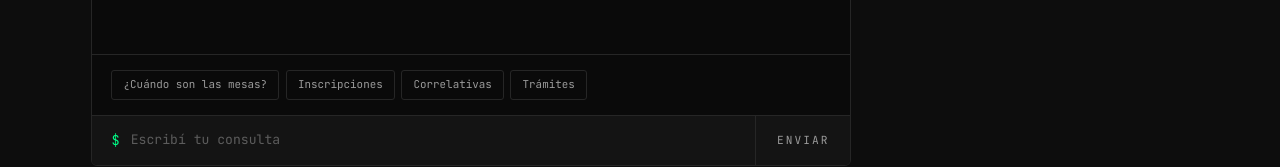
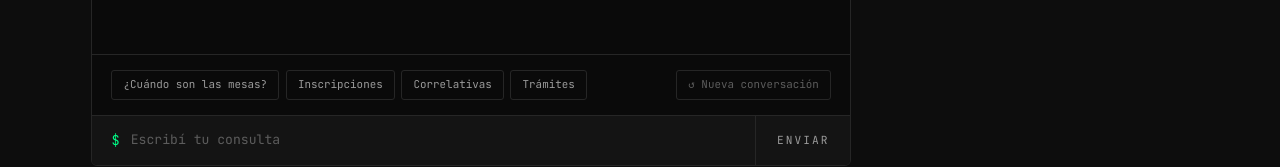
Before and after one commit to JuanDiaz26/aida-frontend, a React (Vite) app: page /asistente in a window 1280 px wide. Shown: the part 680-847 px from the top of the page. Built offline with nearby package versions, Linux system fonts and the light colour scheme.

Commit message:
feat: conservar la conversación del asistente al cambiar de página

```diff
--- a/src/components/Consola.jsx
+++ b/src/components/Consola.jsx
@@ -19,14 +19,32 @@ function obtenerHoraActual() {
   return `${horas}:${minutos}`
 }
 
+// sessionStorage y no localStorage: la conversación dura lo que dura la visita,
+// al cerrar la pestaña se borra (el tema, en cambio, se recuerda siempre)
+const CLAVE_CONVERSACION = 'aida-conversacion'
+
+function crearConversacionNueva() {
+  return [{ tipo: 'respuesta', texto: saludoChat, hora: obtenerHoraActual() }]
+}
+
+// Si en esta pestaña ya había una conversación se retoma; si no, arranca con el saludo
+function leerConversacionGuardada() {
+  const guardada = sessionStorage.getItem(CLAVE_CONVERSACION)
+  return guardada ? JSON.parse(guardada) : crearConversacionNueva()
+}
+
 function Consola({ nombre }) {
-  const [mensajes, setMensajes] = useState(() => [
-    { tipo: 'respuesta', texto: saludoChat, hora: obtenerHoraActual() },
-  ])
+  const [mensajes, setMensajes] = useState(leerConversacionGuardada)
   const [consulta, setConsulta] = useState('')
   const [redactando, setRedactando] = useState(false)
   const registroRef = useRef(null)
   const esperaRef = useRef(null)
+
+  // Cada vez que cambian los mensajes se guarda la conversación, así no se pierde al
+  // cambiar de página. Escribir en el input no lo dispara: eso cambia consulta, no mensajes
+  useEffect(() => {
+    sessionStorage.setItem(CLAVE_CONVERSACION, JSON.stringify(mensajes))
+  }, [mensajes])
 
   useEffect(() => {
     const registro = registroRef.current
@@ -55,6 +73,10 @@ function Consola({ nombre }) {
       ])
       setRedactando(false)
     }, 700)
+  }
+
+  function nuevaConversacion() {
+    setMensajes(crearConversacionNueva())
   }
 
   function manejarSubmit(evento) {
@@ -98,6 +120,15 @@ function Consola({ nombre }) {
             {sugerencia}
           </button>
         ))}
+        {/* Deshabilitado mientras redacta, para que la respuesta pendiente no caiga en la conversación nueva */}
+        <button
+          className="chip chip-nueva"
+          type="button"
+          onClick={nuevaConversacion}
+          disabled={redactando}
+        >
+          ↺ Nueva conversación
+        </button>
       </div>
 
       <form className="consola-entrada" onSubmit={manejarSubmit}>
--- a/src/styles/asistente.css
+++ b/src/styles/asistente.css
@@ -127,6 +127,10 @@
   transition: color .2s, border-color .2s, background .2s;
 }
 .chip:hover { color: var(--accent); border-color: var(--accent); background: var(--accent-dim); }
+/* Va a la derecha de las sugerencias para no confundirse con ellas */
+.chip-nueva { margin-left: auto; color: var(--text-faint); }
+.chip:disabled { opacity: 0.4; cursor: not-allowed; }
+.chip:disabled:hover { color: var(--text-faint); border-color: var(--border); background: none; }
 .consola-entrada {
   display: flex;
   align-items: center;
```
